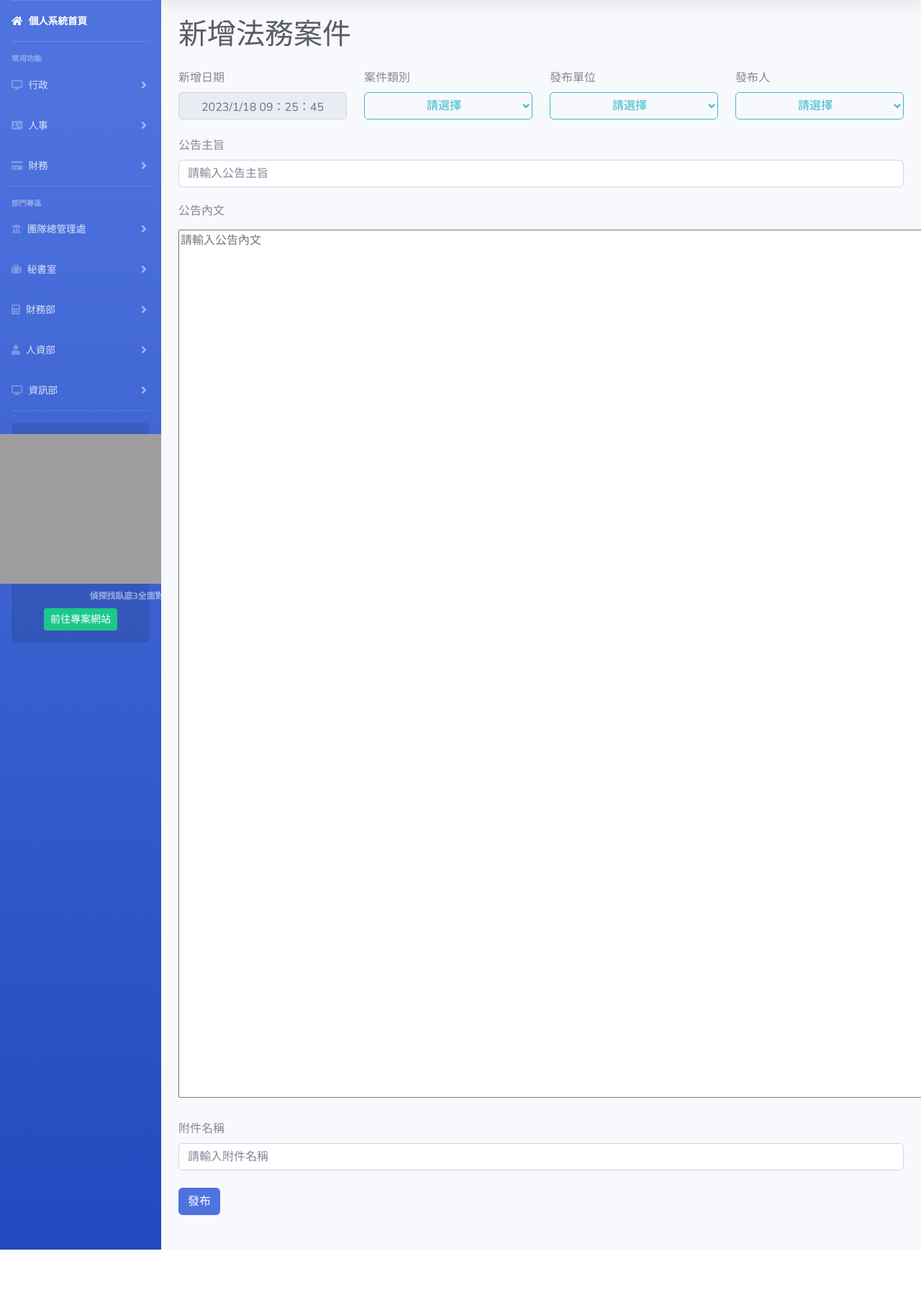
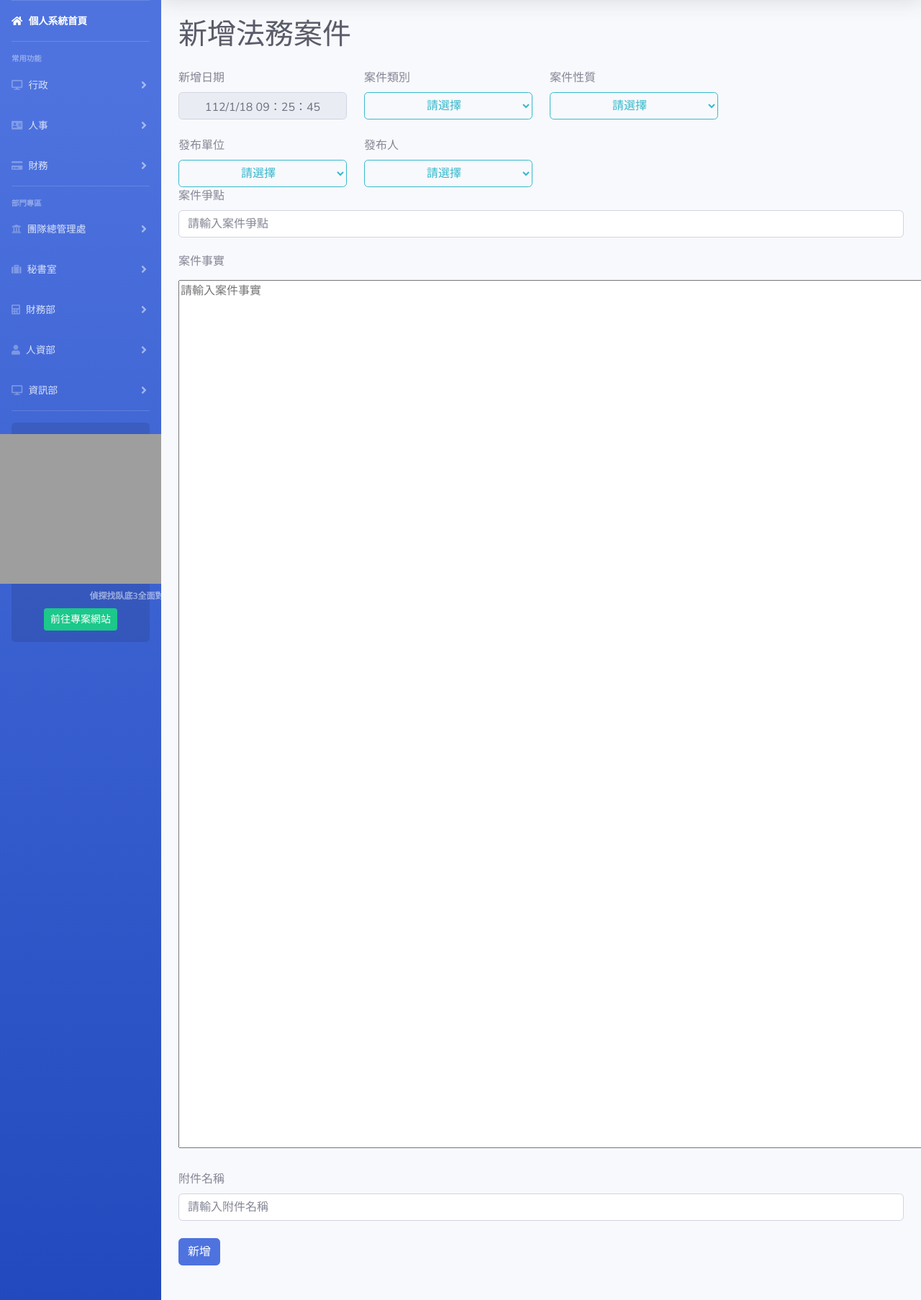
Before and after one commit to liuchienyu/cesofficesystem, a Flask app: template templates/general_management_office/law_system/law_system_in.html in a window 1280 px wide. Shown: the part 70-1876 px from the top of the page at 72% size. Before the commit the page ends 1806 px from the top, so only its background shows below. Run offline with Flask 2, Linux system fonts and the light colour scheme; the template is opened without the code that fills it, so the values that code supplies are empty; parts of the project's set-up code (start-up, migrations or seed data) failed here and were passed over; some libraries are stand-ins or nearby versions; grey boxes are pictures that could not be loaded.

Commit message:
112.01.18.2-1

```diff
--- a/templates/general_management_office/law_system/law_system_in.html
+++ b/templates/general_management_office/law_system/law_system_in.html
@@ -1,5 +1,6 @@
 {% extends "./base/base.html" %}
 {% block body %}
+
 <body onload="showDate();showYear();">
   <!-- Page Heading -->
   <div class="d-sm-flex align-items-center justify-content-between mb-4">
@@ -7,14 +8,14 @@
   </div>
 
   <!-- Second container -->
-<form method="POST" action="{{url_for('law_system_in')}}"class="row g-3 mb-4">
+  <form method="POST" action="{{url_for('announcement_in')}}" class="row g-3 mb-4">
     <div class="col-md-3  mb-4">
       <label for="inputCity" class="form-label">新增日期</label>
       <input type="text" class="form-control text-center" name="applyDate" id="applyDate" disabled>
       <script>
         function showDate() {
           var NowDate = new Date();
-                    var yy = NowDate.getFullYear();
+          var yy = NowDate.getFullYear() - 1911;
           var mm = NowDate.getMonth() + 1;
           var dd = NowDate.getDate();
           var h = NowDate.getHours();
@@ -31,22 +32,45 @@
     </div>
     <div class="col-md-3">
       <label for="inputState" class="form-label">案件類別</label>
-        <select class="form-select form-select-lg btn btn-outline-info w-100 text-center"
-            name="announcement_category" id="announcement_category" aria-label=".form-select-lg example">
-            <option selected>請選擇</option>
-            <option value="一般案件">一般案件</option>
-            <option value="財務公告">財務公告</option>
-            <option value="人資公告">人資公告</option>
-            <option value="會議公告">會議公告</option>
-            <option value="解釋公告">解釋公告</option>
-            <option value="命令公告">命令公告</option>
-            <option value="獎懲公告">獎懲公告</option>
+      <select class="form-select form-select-lg btn btn-outline-info w-100 text-center" name="announcement_category"
+        id="announcement_category" aria-label=".form-select-lg example" onchange="changeCollege(this.selectedIndex)">
       </select>
     </div>
     <div class="col-md-3">
+      <label for="inputState" class="form-label">案件性質</label>
+      <select class="form-select form-select-lg btn btn-outline-info w-100 text-center" id="sector-list"></select>
+    </div>
+    <script type="text/javascript">
+      var colleges=['請選擇', '憲法案件','刑事案件','民事案件','行政案件','懲戒案件'];
+      var collegeSelect=document.getElementById("announcement_category");
+      var inner="";
+      for(var i=0;i<colleges.length;i++){
+        inner=inner+'<option value=i>'+colleges[i]+'</option>';
+      }
+      collegeSelect.innerHTML=inner;
+
+      var sectors=new Array();
+      sectors[0]=['請選擇'];
+      sectors[1]=['一般', '特殊', '題目'];
+      sectors[2]=['一般', '特殊', '題目'];
+      sectors[3]=['一般', '特殊', '題目'];
+      sectors[4]=['一般', '特殊', '題目'];
+      sectors[5]=['一般', '特殊', '題目'];
+      function changeCollege(index){
+        var Sinner="";
+        for(var i=0;i<sectors[index].length;i++){
+          Sinner=Sinner+'<option value=i>'+sectors[index][i]+'</option>';
+        }
+        var sectorSelect=document.getElementById("sector-list");
+        sectorSelect.innerHTML=Sinner;
+      }
+      changeCollege(document.getElementById("announcement_category").selectedIndex);
+    </script>
+    <div class="col-md-3"></div>
+    <div class="col-md-3">
       <label for="inputState" class="form-label">發布單位</label>
-        <select class="form-select form-select-lg btn btn-outline-info w-100 text-center"
-            name="department" id="department" aria-label=".form-select-lg example">
+      <select class="form-select form-select-lg btn btn-outline-info w-100 text-center" name="department"
+        id="department" aria-label=".form-select-lg example">
         <option selected>請選擇</option>
         <option value="總管理處">總管理處</option>
         <option value="監察室">監察室</option>
@@ -65,8 +89,8 @@
     </div>
     <div class="col-md-3">
       <label for="inputZip" class="form-label">發布人</label>
-            <select class="form-select form-select-lg btn btn-outline-info w-100 text-center"
-            name="applicant" id="applicant" aria-label=".form-select-lg example">
+      <select class="form-select form-select-lg btn btn-outline-info w-100 text-center" name="applicant" id="applicant"
+        aria-label=".form-select-lg example">
         <option selected>請選擇</option>
         <option value="劉建佑">劉建佑</option>
         <option value="侯正成">侯正成</option>
@@ -77,22 +101,20 @@
       </select>
     </div>
     <div class="col-12 mb-4">
-      <label for="inputAddress" class="form-label">公告主旨</label>
-      <input type="text" class="form-control" name="subject" id="subject" placeholder="請輸入公告主旨">
+      <label for="inputAddress" class="form-label">案件爭點</label>
+      <input type="text" class="form-control" name="subject" id="subject" placeholder="請輸入案件爭點">
     </div>
     <div class="col-12 mb-4">
-      <h6 class=" mb-0 mb-3 " class="form-label">公告內文</h6>
-      <textarea name="text_in" id="text_in" rows="50" cols="126"placeholder = '請輸入公告內文'></textarea>
+      <h6 class=" mb-0 mb-3 " class="form-label">案件事實</h6>
+      <textarea name="text_in" id="text_in" rows="50" cols="126" placeholder='請輸入案件事實'></textarea>
     </div>
     <div class="col-12 mb-4">
       <label for="inputAddress2" class="form-label">附件名稱</label>
       <input type="text" class="form-control" name="filename" id="filename" placeholder="請輸入附件名稱">
     </div>
     <div class="col-12 mb-4">
-      <button type="#" class="btn btn-primary btn-center">發布</button>
+      <button type="#" class="btn btn-primary btn-center">新增</button>
     </div>
   </form>
-
-
-
+</body>
 {% endblock %}
```
Also changed, not shown: templates/announcement/announcement_in.html (+20 -44 lines). Lines whose indentation alone changed are shown as unchanged.
